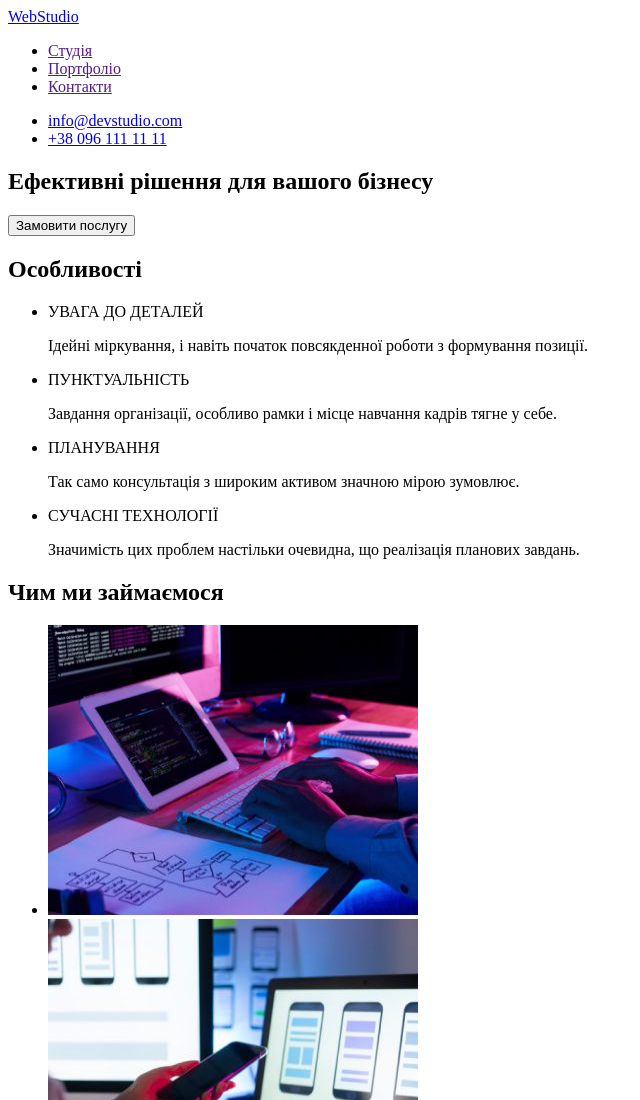
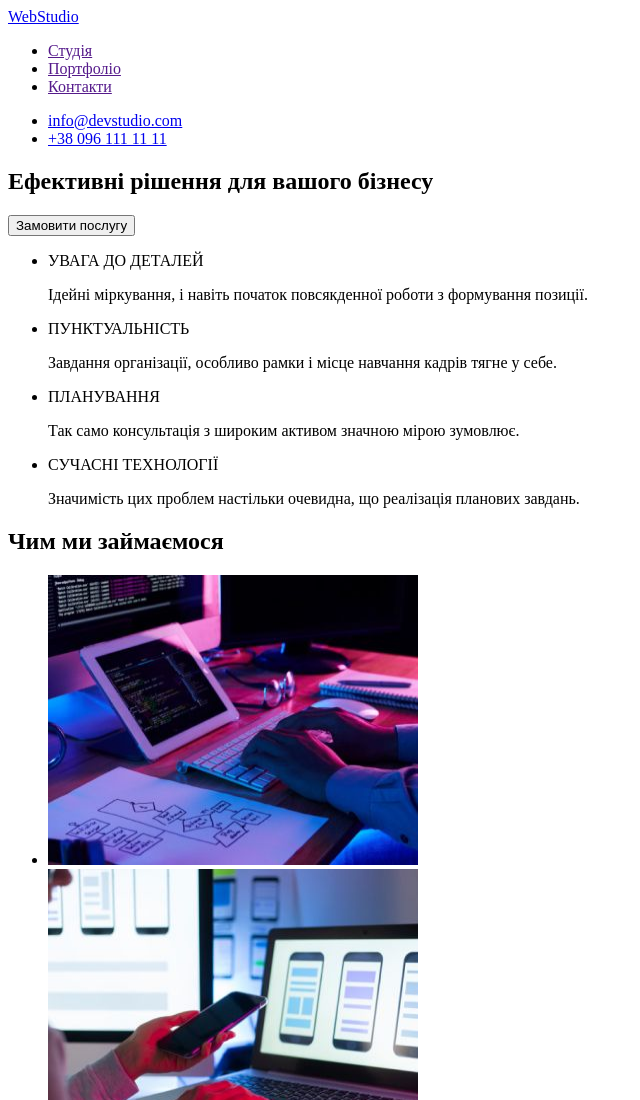
Before and after one commit to Iryna-Prykhodko/goit-markup-hw-01, a plain HTML site: page index.html in a window 1280 px wide. Shown: the top 1100 px of the page, without its empty margins (0-640 px from the left). Drawn offline with Linux system fonts and the light colour scheme.

Commit message:
hid the h2 особливості

```diff
--- a/index.html
+++ b/index.html
@@ -33,7 +33,7 @@
       </section>
       <!-- заголовок Features потім треба сховати в css-->
       <section>
-        <h2>Особливості</h2>
+        <h2 hidden>Особливості</h2>
         <ul>
           <li>
             УВАГА ДО ДЕТАЛЕЙ
```
